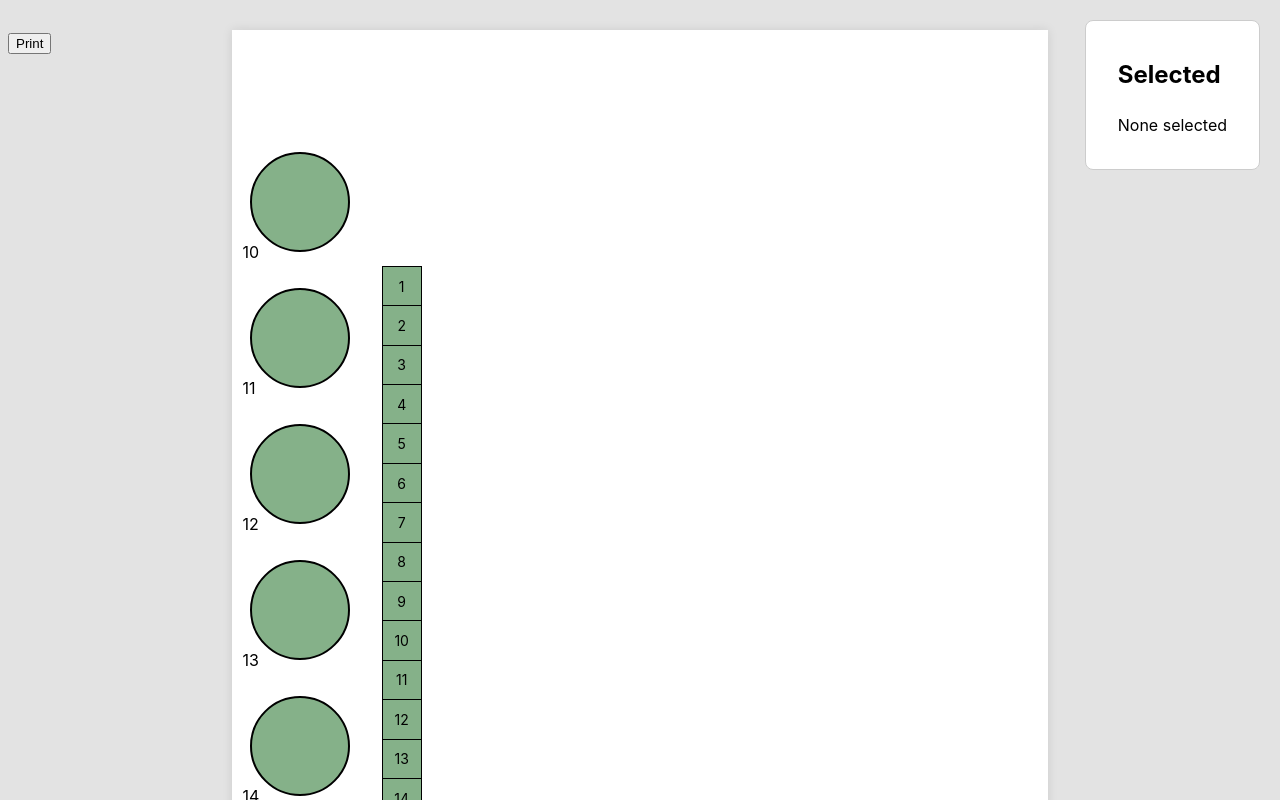
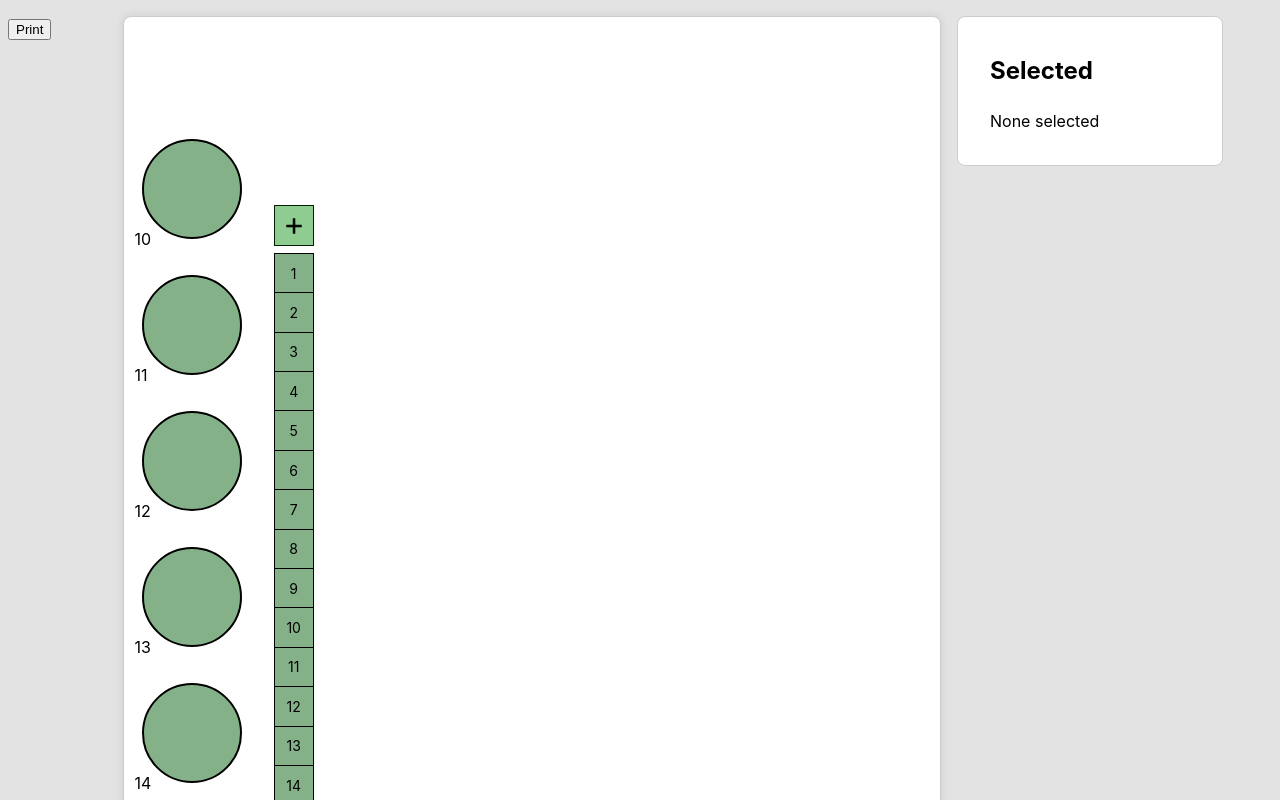
Before and after one commit to BeToast/SeatingChartBuilderBUA, a React (Vite) app: page / in a window 1280 px wide. Shown: the top 800 px of the page. Built offline with nearby package versions, Linux system fonts and the light colour scheme.

Commit message:
Selected menu and non-functional add seat button

```diff
--- a/src/App.css
+++ b/src/App.css
@@ -1,10 +1,19 @@
+.flexie {
+   display: flex;
+   justify-content: center;
+   align-items: start;
+   gap: 16px;
+   margin: 16px 0px;
+}
+
 .letter-paper {
    width: 8.5in;
    height: 11in;
-   background-color: #fff;
+   background-color: white;
    box-shadow: 0 0 10px rgba(0, 0, 0, 0.1);
-   margin: 30px auto;
    position: relative;
+   border-radius: 8px;
+   border: 1px solid #ccc;
 }
 
 @page {
@@ -21,9 +30,15 @@
       box-shadow: none;
       border: none;
       margin: 0;
+      border-radius: 0px;
+      border: 0px solid #ccc;
    }
    .no-print {
       display: none;
+   }
+
+   .flexie {
+      margin: 0px;
    }
 }
 
--- a/src/App.tsx
+++ b/src/App.tsx
@@ -10,11 +10,13 @@ function App() {
       <>
          <PrintButton />
          <SelectedProvider>
-            <InfoBox />
-            <main className="letter-paper">
-               <Tables />
-               <Seats />
-            </main>
+            <div className="flexie">
+               <main className="letter-paper">
+                  <Tables />
+                  <Seats />
+               </main>
+               <InfoBox />
+            </div>
          </SelectedProvider>
       </>
    );
--- a/src/compos/InfoBox/index.tsx
+++ b/src/compos/InfoBox/index.tsx
@@ -9,18 +9,36 @@ const InfoBox: React.FC<{}> = ({}) => {
 
    return (
       <>
-         <div className="info-box no-print">
+         <div className="info-wrap no-print">
+            <div className="info-box">
                <h2>Selected</h2>
-            <div>
+               <div style={{ width: "100%" }}>
                   {selectedIds.length > 0 ? (
+                     <>
                         <ul>
                            {selectedIds.map((id) => (
                               <li key={id}>{id}</li>
                            ))}
                         </ul>
+                        {/* <input className="name-input"></input> */}
+                        <div className="input-group">
+                           <input
+                              type="text"
+                              className="name-input"
+                              placeholder="Name"
+                           />
+                           <input
+                              type="number"
+                              className="number-input"
+                              placeholder="1"
+                           />
+                           <button className="add-button">Add</button>
+                        </div>
+                     </>
                   ) : (
                      <p>None selected</p>
                   )}
+               </div>
             </div>
          </div>
       </>
--- a/src/compos/InfoBox/style.css
+++ b/src/compos/InfoBox/style.css
@@ -1,10 +1,76 @@
+.info-wrap {
+   position: "relative";
+   width: 200px;
+}
+
 .info-box {
    position: fixed;
-   right: 20px;
-   top: 20px;
    background-color: white;
    border: 1px solid #ccc;
    border-radius: 8px;
    color: black;
    padding: 16px 32px;
+   width: 200px;
 }
+
+/* .name-input {
+   width: 100%;
+   padding: 8px;
+   margin: 8px 0;
+   background-color: rgb(239, 239, 239);
+   display: inline-block;
+   border: 1px solid #ccc;
+   box-sizing: border-box;
+   border-radius: 4px;
+} */
+.input-group {
+   display: flex;
+   width: 100%;
+}
+
+.name-input {
+   padding: 8px;
+   background-color: rgb(239, 239, 239);
+   border: 1px solid #ccc;
+   border-right: none;
+   box-sizing: border-box;
+   border-radius: 4px 0 0 4px;
+   flex-grow: 1;
+   min-width: 0;
+   width: 130px;
+}
+
+.number-input {
+   width: 30px;
+   padding: 8px;
+   background-color: rgb(239, 239, 239);
+   border: 1px solid #ccc;
+   border-right: none;
+   box-sizing: border-box;
+   text-align: center;
+   -moz-appearance: textfield;
+}
+
+.number-input::-webkit-inner-spin-button,
+.number-input::-webkit-outer-spin-button {
+   -webkit-appearance: none;
+   margin: 0;
+}
+
+.add-button {
+   display: flex;
+   justify-content: center;
+   align-items: center;
+   padding: 8px 0;
+   background-color: #4caf50;
+   color: white;
+   border: 1px solid #4caf50;
+   cursor: pointer;
+   border-radius: 0 4px 4px 0;
+   width: 40px;
+   font-size: 14px;
+}
+
+.add-button:hover {
+   background-color: #45a049;
+}
--- /dev/null
+++ b/src/compos/Seats/AddSeat/index.tsx
@@ -0,0 +1,16 @@
+import "./style.css";
+
+const AddSeat: React.FC<{
+   idLetter: "k" | "b";
+}> = ({ idLetter }) => {
+   return (
+      <>
+         <div className="add-seat no-print" onClick={() => {}}>
+            <img src="/plus.webp" width={"16px"} />
+            {/* <div className="add-seat-plus">+</div> */}
+         </div>
+      </>
+   );
+};
+
+export default AddSeat;
--- /dev/null
+++ b/src/compos/Seats/AddSeat/style.css
@@ -0,0 +1,21 @@
+.add-seat {
+   width: 0.4in;
+   height: 0.4in;
+   border: 1px solid rgb(0, 31, 1);
+   background-color: rgb(143, 204, 145);
+   display: flex;
+   justify-content: center;
+   align-items: center;
+   margin: -0.5px;
+}
+
+.add-seat-plus {
+   color: rgb(0, 31, 1);
+   font-size: 32px;
+}
+
+@media print {
+   .no-print {
+      display: none;
+   }
+}
--- a/src/compos/Seats/Seat/index.tsx
+++ b/src/compos/Seats/Seat/index.tsx
@@ -4,6 +4,7 @@ import "./style.css";
 const Seat: React.FC<{
    id: string;
    invis?: boolean;
+   // extra: boolean;
 }> = ({ id, invis = false }) => {
    const { state, setSelected, setVacant } = useSelected();
    const seatState = state[`Seat ${id}`];
--- a/src/compos/Seats/index.tsx
+++ b/src/compos/Seats/index.tsx
@@ -1,9 +1,12 @@
+import AddSeat from "./AddSeat";
 import Seat from "./Seat";
 import "./style.css";
 
 const Seats = () => {
    return (
       <div className="seat-col">
+         <AddSeat idLetter={"k"} />
+         <div style={{ height: "8px" }} />
          <Seat id={"k1"} />
          <Seat id={"k2"} />
          <Seat id={"k3"} />
@@ -22,6 +25,9 @@ const Seats = () => {
          <Seat id={"k16"} />
          <div className="seat-row">
             <Seat id={"nope"} invis={true} />
+            {/* <Seat id={"b17"} />
+            <Seat id={"b16"} />
+            <Seat id={"b15"} /> */}
             <Seat id={"b14"} />
             <Seat id={"b13"} />
             <Seat id={"b12"} />
@@ -36,6 +42,8 @@ const Seats = () => {
             <Seat id={"b3"} />
             <Seat id={"b2"} />
             <Seat id={"b1"} />
+            <div style={{ width: "8px" }} />
+            <AddSeat idLetter={"b"} />
          </div>
       </div>
    );
```
Also changed, not shown: public/plus.webp (added). Lines whose indentation alone changed are shown as unchanged.
